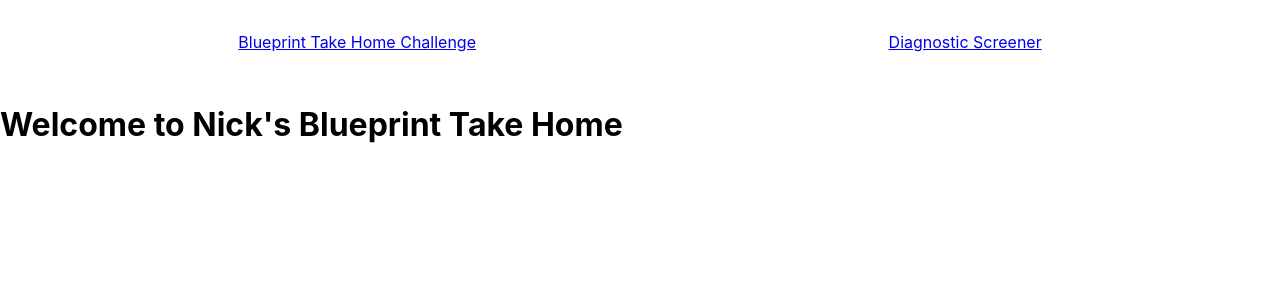
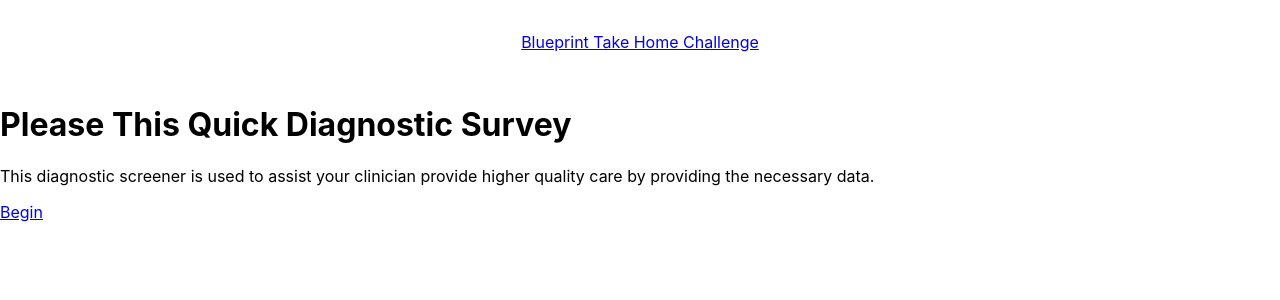
Before and after one commit to NickArakaki/nick-arakaki-blueprint-take-home, a React (Create React App) app in the folder client/: page / in a window 1280 px wide. Shown: the top 300 px of the page. Built offline with nearby package versions, Linux system fonts and the light colour scheme.

Commit message:
fetch survey from api success

```diff
--- a/client/package.json
+++ b/client/package.json
@@ -2,6 +2,7 @@
   "name": "client",
   "version": "0.1.0",
   "private": true,
+  "proxy": "http://localhost:8000",
   "dependencies": {
     "@testing-library/jest-dom": "^5.16.5",
     "@testing-library/react": "^13.4.0",
--- /dev/null
+++ b/client/src/components/Loading/Loading.css
@@ -0,0 +1 @@
+/* TODO: add styling for loading component */
--- /dev/null
+++ b/client/src/components/Loading/index.js
@@ -0,0 +1,5 @@
+import "./Loading.css";
+
+export default function Loading() {
+  return <h1>Loading...</h1>;
+}
--- a/client/src/components/Navigation/index.js
+++ b/client/src/components/Navigation/index.js
@@ -5,12 +5,7 @@ import "./Navigation.css";
 export default function Navigation() {
   return (
     <nav>
-      <div>
-        <NavLink to="/">Blueprint Take Home Challenge</NavLink>
-      </div>
-      <div>
-        <NavLink to="/diagnostic-screener">Diagnostic Screener</NavLink>
-      </div>
+      <NavLink to="/">Blueprint Take Home Challenge</NavLink>
     </nav>
   );
 }
--- a/client/src/pages/DiagnosticScreener.js
+++ b/client/src/pages/DiagnosticScreener.js
@@ -1,3 +1,28 @@
+import Loading from "../components/Loading";
+import { useState, useEffect } from "react";
+
 export default function DiagnosticScreener() {
-  return <h1>Hello From Diagnostic Screener</h1>;
+  const [survey, setSurvey] = useState({});
+  const [isLoaded, setIsLoaded] = useState(false);
+
+  useEffect(() => {
+    fetch("/api/survey/")
+      .then((res) => res.json())
+      .then((data) => {
+        setSurvey(data);
+        setIsLoaded(true);
+      })
+      .catch((err) => console.error(err));
+  }, []);
+
+  if (!isLoaded) return <Loading />;
+
+  console.log(survey);
+  return (
+    <div className="survey-container">
+      <h1>Title</h1>
+      <div className="survey-question"></div>
+      <div className="survey-answers"></div>
+    </div>
+  );
 }
--- a/client/src/pages/Home.js
+++ b/client/src/pages/Home.js
@@ -1,7 +1,14 @@
+import { Link } from "react-router-dom";
+
 export default function Home() {
   return (
-    <>
-      <h1>Welcome to Nick's Blueprint Take Home</h1>
-    </>
+    <div>
+      <h1>Please This Quick Diagnostic Survey</h1>
+      <p>
+        This diagnostic screener is used to assist your clinician provide higher
+        quality care by providing the necessary data.
+      </p>
+      <Link to="/diagnostic-screener">Begin</Link>
+    </div>
   );
 }
```
